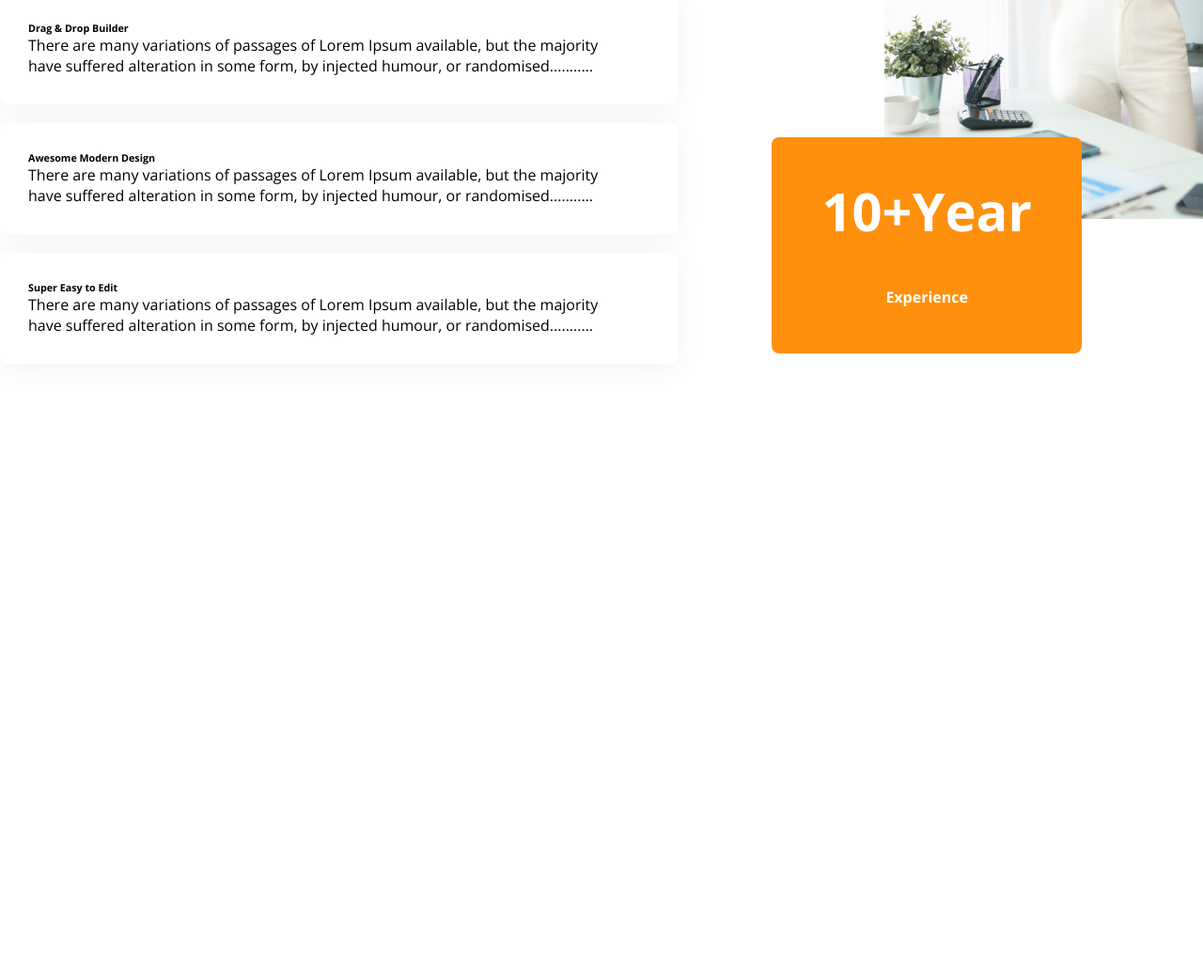
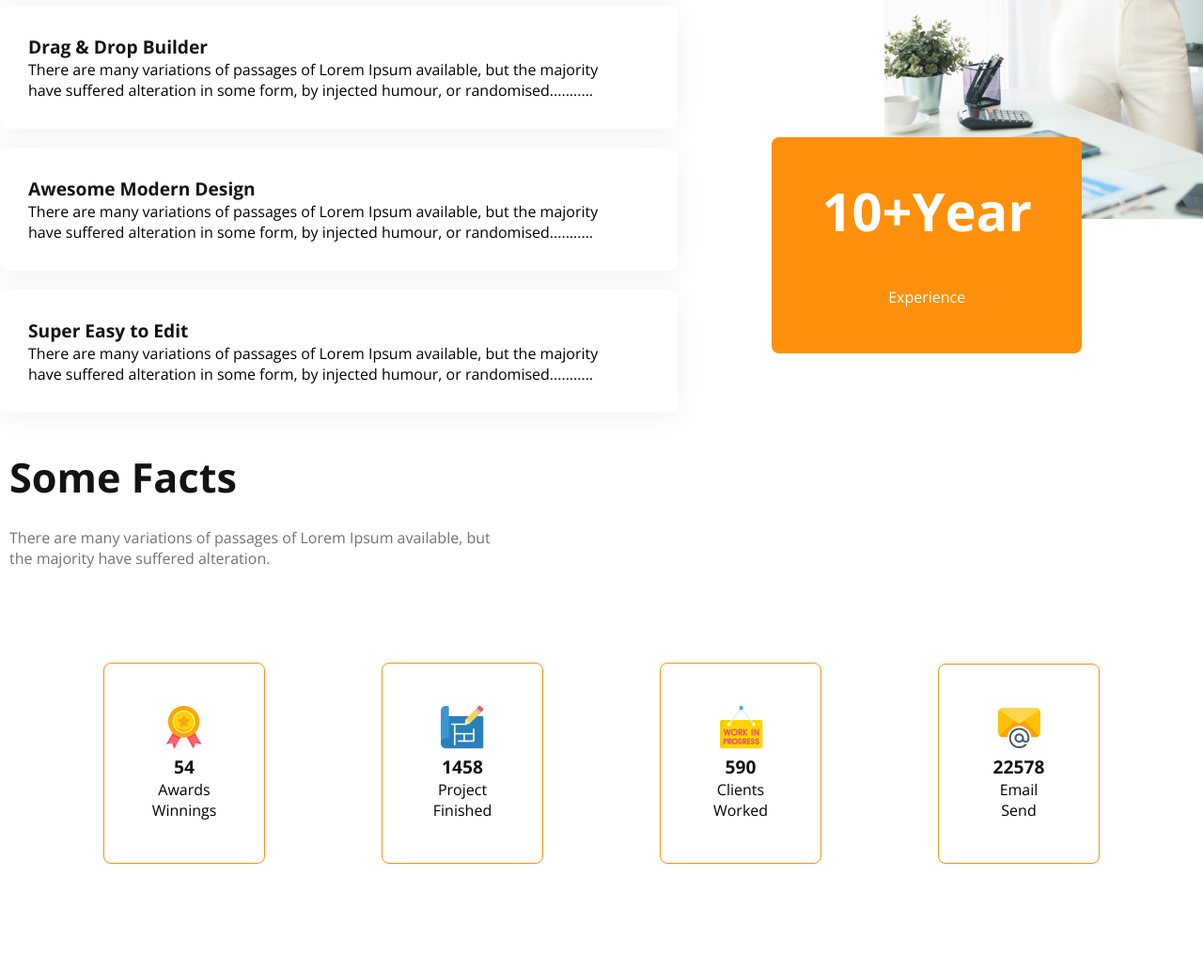
Before and after one commit to siraj3838/modeol-nine, a plain HTML site: page index.html in a window 1280 px wide. Shown: the part 2261-3293 px from the top of the page at 94% size. Before the commit the page ends 2799 px from the top, so only its background shows below. Drawn offline with nearby package versions, Linux system fonts and the light colour scheme.

Commit message:
my happy media commit

```diff
--- a/index.css
+++ b/index.css
@@ -171,6 +171,10 @@ h3{
     border-left: 5px solid #FF900E;
     padding-left: 20px;
 }
+h6{
+    font-size: 1.2rem;
+    color: #131313;
+}
 .love-des{
     margin-top: 20px;
 }
@@ -193,10 +197,45 @@ h3{
 }
 .image-content h5{
     font-size: 3.5rem;
+    font-weight: 700;
 }
 .ten-year-second-line{
     font-size: 1rem;
     color: #fff;
+    font-weight: 500;
+}
+
+/*this facts css*/
+
+.fact-headline{
+    font-size: 2.7rem;
+    color: #131313;
+    font-weight: 700;
+    margin-bottom: 24px;
+}
+.fact-description{
+    color: #727272;
+    font-size: 1rem;
+    font-weight: 400;
+}
+.facts-container{
+    padding: 10px;
+}
+
+.box-container{
+    display: flex;
+    justify-content: space-evenly;
+    align-items: center;
+    gap: 124px;
+    margin: 100px;
+}
+
+.box-1, .box-2, .box-3, .box-4{
+    text-align: center;
+    border-radius: 8px;
+    border: 1px solid #FF900E;
+    padding: 45px;
+    width: 241px;
 }
 
 
@@ -226,15 +265,7 @@ h3{
 
 
 
-
-
-
-
-
-
-
-
-
+/*this is mobile device*/
 
 
 @media screen and (max-width: 576px) {
@@ -246,10 +277,10 @@ h3{
     }
     nav{
         flex-direction: column;
-        gap: 15px;
+        gap: 20px;
     }
-    li{
-        margin: -5px;
+    nav ul{
+        gap: 25px;
     }
     .features-container{
         flex-direction: column-reverse;
@@ -280,7 +311,18 @@ h3{
         max-width: 300px;
         padding: 40px 0 40px 0;
     }
-
+    .box-container{
+        flex-direction: column;
+        gap: 10px;
+        margin: 20px;
+    }
+    .fact-headline{
+        text-align: center;
+        margin-bottom: 5px;
+    }
+    .fact-description{
+        text-align: center;
+    }
 
 }
 
@@ -313,5 +355,23 @@ h3{
     .featuresdes{
         text-align: center;
     }
+    .love-container{
+        gap: 30px;
+        margin-top: 40px;
+    }
+    .love-content{
+        margin-left: 15px;
+    }
+    .love-image{
+        margin-right: 15px;
+    }
+    .love-image img{
+        margin-left: 0px;
+    }
+    .image-content{
+        position: static;
+        max-width: 300px;
+    }
+
 
 }
--- a/index.html
+++ b/index.html
@@ -79,7 +79,38 @@
             </div>
         </div>
     </section>
+    <!--This some Facts Section-->
+    <section>
+        <div class="facts-container">
+            <h6 class="fact-headline">Some Facts</h6>
+            <p class="fact-description">There are many variations of passages of Lorem Ipsum available, but<br>the majority have suffered alteration.</p>
+            <div class="box-container">
+                <div class="box-1">
+                    <img src="images/icons/ribon.png" alt="">
+                    <h6>54</h6>
+                    <p>Awards Winnings</p>
+                </div>
+                <div class="box-2">
+                    <img src="images/icons/projects.png" alt="">
+                    <h6>1458</h6>
+                    <p>Project Finished</p></div>
+                <div class="box-3">
+                    <img src="images/icons/customers.png" alt="">
+                    <h6>590</h6>
+                    <p>Clients Worked</p>
+                </div>
+                <div class="box-4">
+                    <img src="images/icons/email.png" alt="">
+                    <h6>22578</h6>
+                    <p>Email Send</p>
+                </div>
+            </div>
+        </div>
+    </section>
+    <!--this is our sponsor section-->
+    <section>
 
+    </section>
     </main>
     <footer></footer>
 
```
